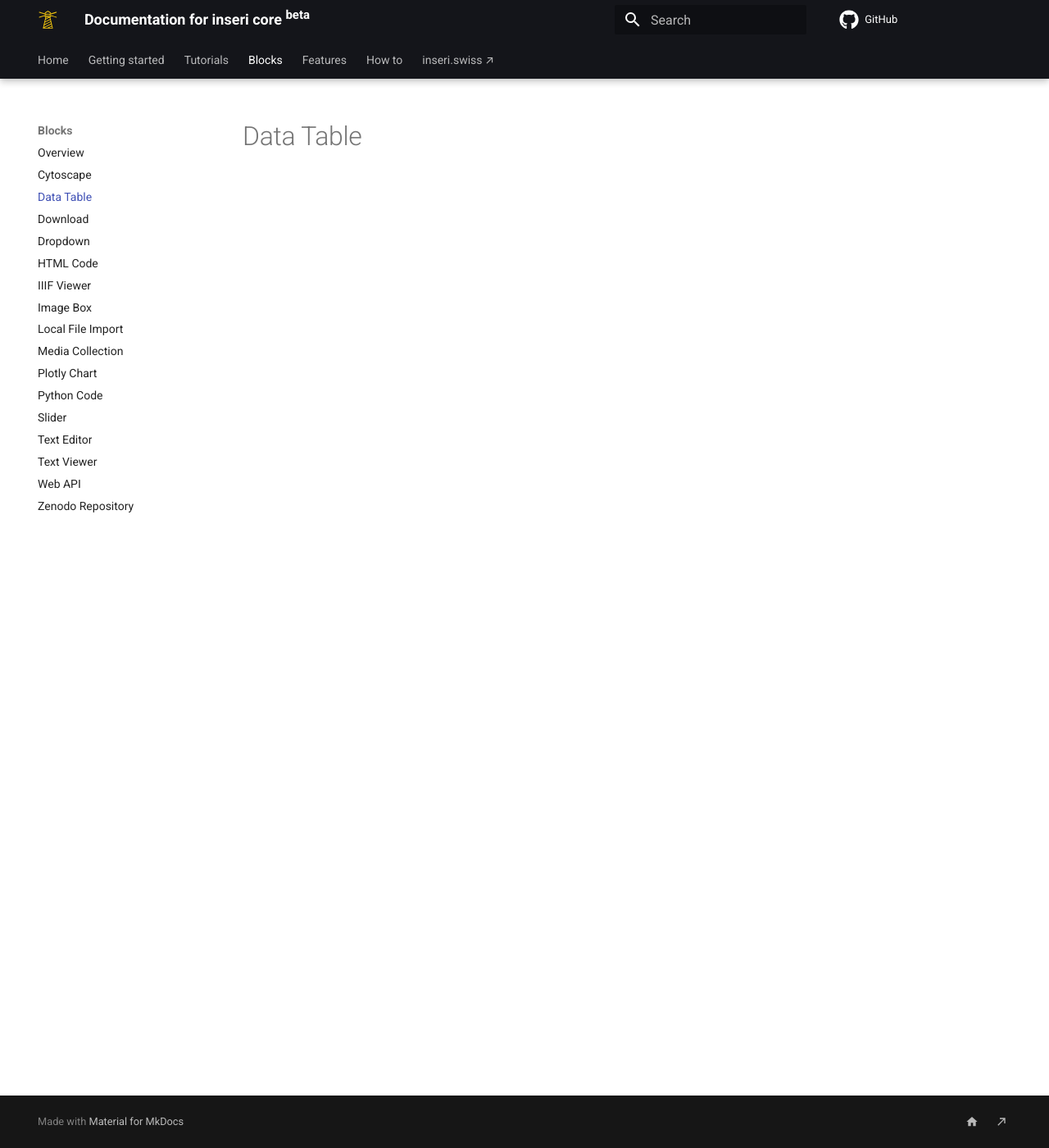
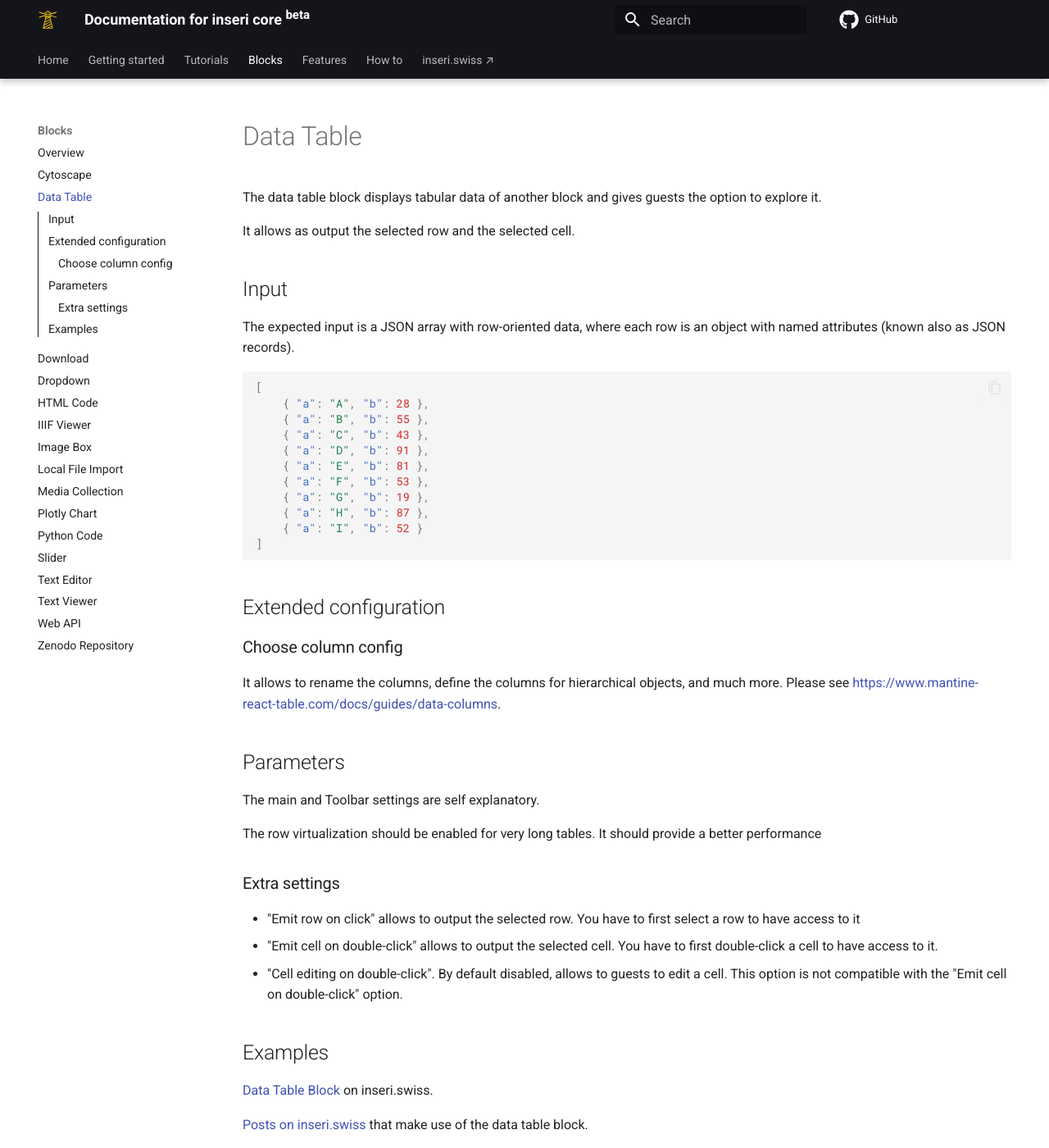
Before and after one commit to inseri-swiss/inseri-core-wp, an MkDocs documentation site: the page built from docs/blocks/dataTable.md, in a window 1280 px wide and 1400 px high. Shown: the whole window at 82% size. Built offline with MkDocs 1.6.1 and Material for MkDocs 9.7.7, drawn with Linux system fonts in a browser that asks for light colours; comment, search, counter and statistics services are not loaded.

Commit message:
docs: update data table block

````diff
--- a/docs/blocks/dataTable.md
+++ b/docs/blocks/dataTable.md
@@ -1 +1,47 @@
 # Data Table
+
+The data table block displays tabular data of another block and gives guests the option to explore it.
+
+It allows as output the selected row and the selected cell.
+
+## Input
+
+The expected input is a JSON array with row-oriented data, where each row is an object with named attributes (known also as JSON records).
+
+```json
+[
+	{ "a": "A", "b": 28 },
+	{ "a": "B", "b": 55 },
+	{ "a": "C", "b": 43 },
+	{ "a": "D", "b": 91 },
+	{ "a": "E", "b": 81 },
+	{ "a": "F", "b": 53 },
+	{ "a": "G", "b": 19 },
+	{ "a": "H", "b": 87 },
+	{ "a": "I", "b": 52 }
+]
+```
+
+## Extended configuration
+
+### Choose column config
+
+It allows to rename the columns, define the columns for hierarchical objects, and much more. Please see [https://www.mantine-react-table.com/docs/guides/data-columns](https://www.mantine-react-table.com/docs/guides/data-columns){:target="\_blank"}.
+
+## Parameters
+
+The main and Toolbar settings are self explanatory.
+
+The row virtualization should be enabled for very long tables. It should provide a better performance
+
+### Extra settings
+
+- "Emit row on click" allows to output the selected row. You have to first select a row to have access to it
+- "Emit cell on double-click" allows to output the selected cell. You have to first double-click a cell to have access to it.
+- "Cell editing on double-click". By default disabled, allows to guests to edit a cell. This option is not compatible with the "Emit cell on double-click" option.
+
+## Examples
+
+[Data Table Block](https://inseri.swiss/2024/02/data-table-block/) on inseri.swiss.
+
+[Posts on inseri.swiss](https://inseri.swiss/tag/data-table/) that make use of the data table block.
````
